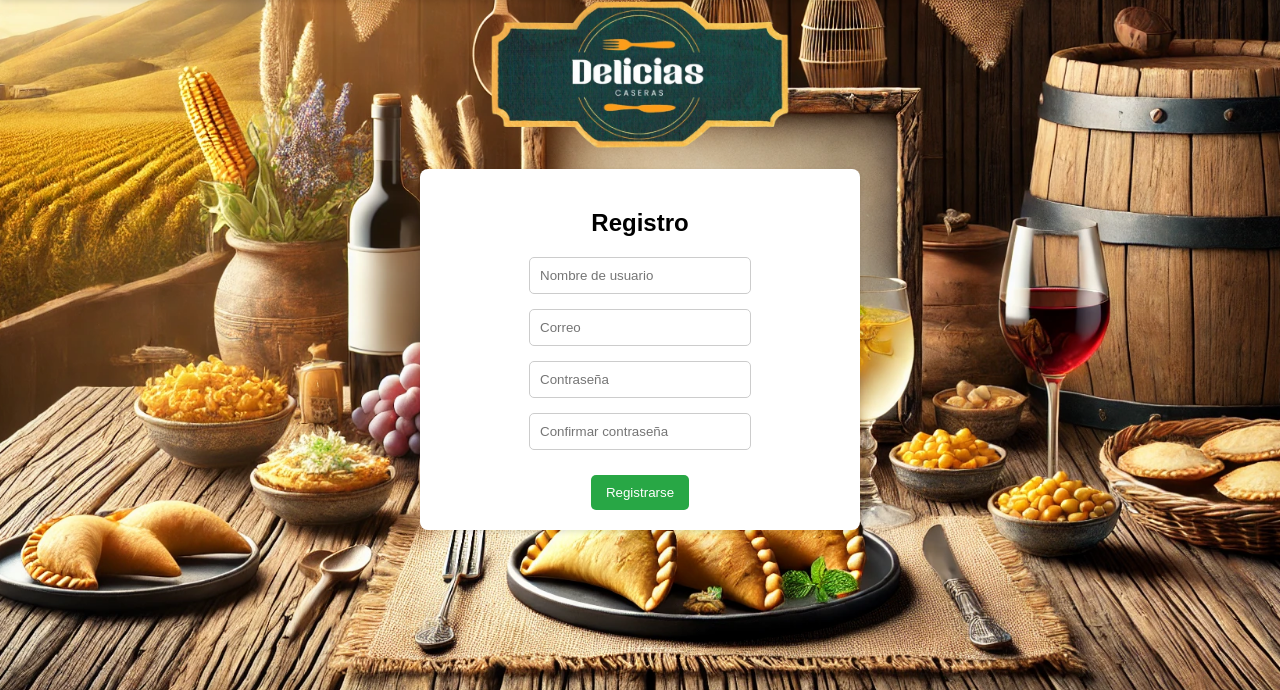
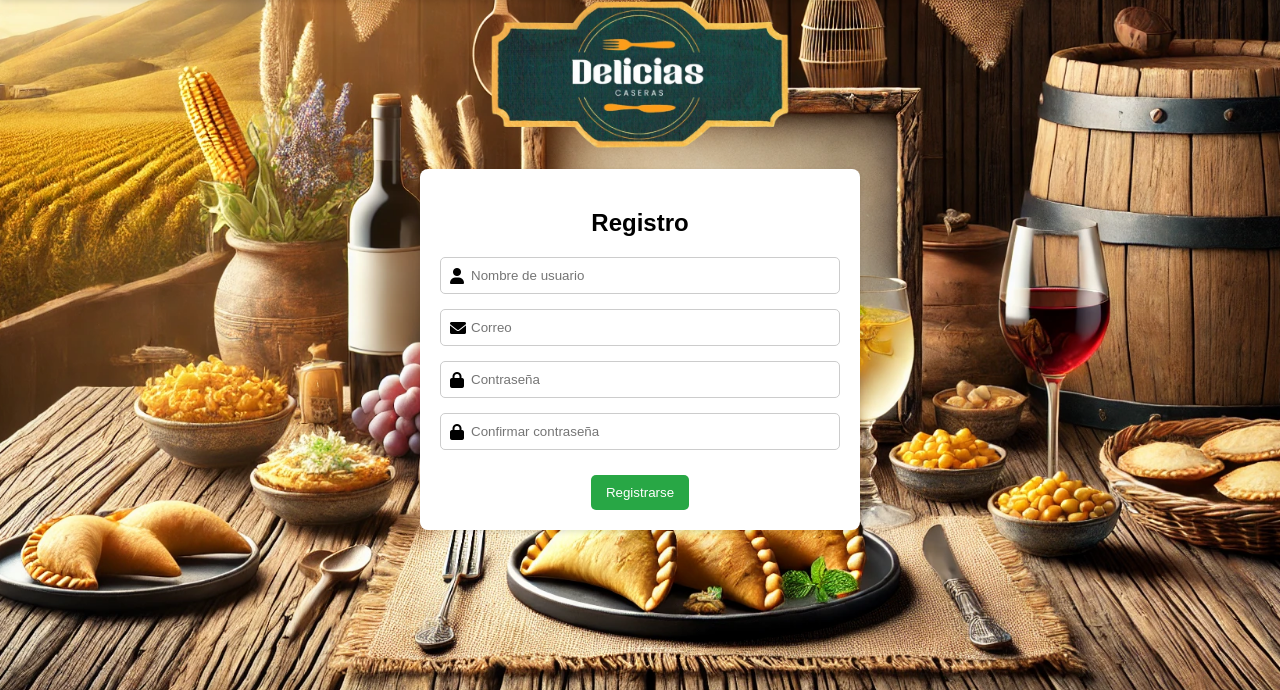
Before and after one commit to daigopez/GRUPO1_F, a Django app: page /registro/ in a window 1280 px wide. Shown: the part 59-749 px from the top of the page. Run offline with Django 5.2, Linux system fonts and the light colour scheme; some libraries are stand-ins or nearby versions.

Commit message:
registro modificado
se arregla esteticamente el registro

```diff
--- a/comercio/templates/modificar_datos.html
+++ b/comercio/templates/modificar_datos.html
@@ -62,11 +62,11 @@
         }
 
         form input {
-            width: 100%; /* Cambiado a 100% para que ocupe todo el ancho */
-            max-width: 300px; /* Máximo ancho para mantener un buen tamaño */
+            width: 80%;
             padding: 10px;
             border: 1px solid #ccc;
             border-radius: 5px;
+            box-sizing: border-box;
         }
 
         .error {
--- a/comercio/templates/registro.html
+++ b/comercio/templates/registro.html
@@ -4,6 +4,7 @@
     <meta charset="UTF-8">
     <meta name="viewport" content="width=device-width, initial-scale=1.0">
     <title>Registro</title>
+    <link rel="stylesheet" href="https://cdnjs.cloudflare.com/ajax/libs/font-awesome/6.0.0-beta3/css/all.min.css">
     <style>
         body {
             background-image: url('/media/platos/fondo2.jpg');
@@ -88,14 +89,23 @@
 
         form div {
             margin-bottom: 15px;
+            position: relative; /* Para posicionar el ícono */
         }
 
         form input {
             width: 100%;
-            max-width: 200px;
-            padding: 10px;
+            padding: 10px 30px; /* Espacio para el ícono */
             border: 1px solid #ccc;
             border-radius: 5px;
+            box-sizing: border-box;
+        }
+
+        .help-icon {
+            position: absolute;
+            left: 10px;
+            top: 50%;
+            transform: translateY(-50%);
+            color: black; /* Color del ícono */
         }
 
         @media (max-width: 600px) {
@@ -130,28 +140,32 @@
 </div>
 
 <div class="form-container">
-    <h1 class="title">Registro</h1> <!-- Título centrado dentro de la caja del formulario -->
+    <h1 class="title">Registro</h1>
 
     {{ error }}
     <form action="/registro/" method="POST">
         {% csrf_token %}
 
         <div>
+            <i class="fas fa-user help-icon"></i>
             <input type="text" name="username" placeholder="Nombre de usuario" required>
             {{ form.username.errors }}
         </div>
 
         <div>
+            <i class="fas fa-envelope help-icon"></i>
             <input type="email" name="email" placeholder="Correo" required>
             {{ form.email.errors }}
         </div>
 
         <div>
+            <i class="fas fa-lock help-icon"></i>
             <input type="password" name="password1" placeholder="Contraseña" required>
             {{ form.password1.errors }}
         </div>
 
         <div>
+            <i class="fas fa-lock help-icon"></i>
             <input type="password" name="password2" placeholder="Confirmar contraseña" required>
             {{ form.password2.errors }}
         </div>
```
